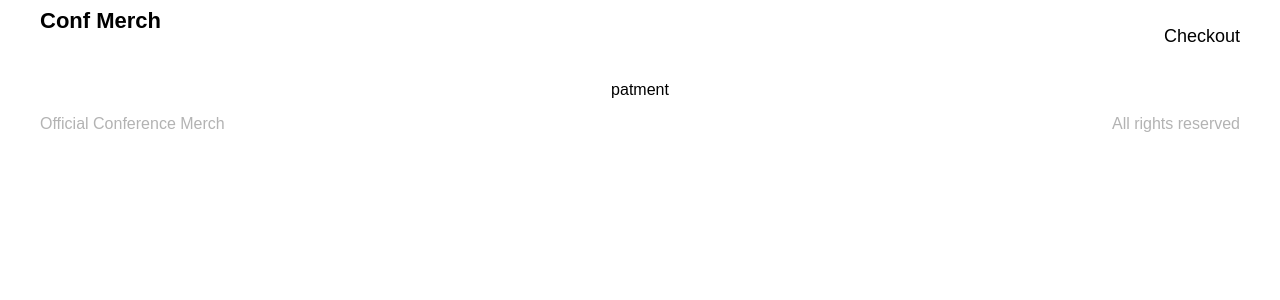
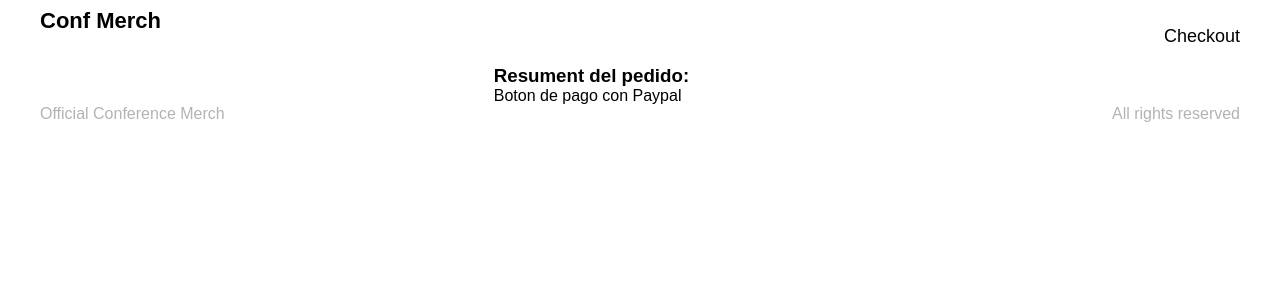
Before and after one commit to dorian-morones/conf-merch, a React app: page /checkout/payment in a window 1280 px wide. Shown: the top 300 px of the page. Built offline with nearby package versions, Linux system fonts and the light colour scheme.

Commit message:
Payment page

```diff
--- a/src/views/Payment/index.jsx
+++ b/src/views/Payment/index.jsx
@@ -1,7 +1,16 @@
 import React from "react";
+import { PaymentContainer, PaymentTitle } from "./style/payment";
 
 const Payment = () => {
-  return <p>patment</p>;
+  return (
+    <PaymentContainer>
+      <div className="Payment-content">
+        <PaymentTitle>Resument del pedido:</PaymentTitle>
+        <div className="Payment-button">Boton de pago con Paypal</div>
+      </div>
+      <div />
+    </PaymentContainer>
+  );
 };
 
 export default Payment;
--- /dev/null
+++ b/src/views/Payment/style/payment.js
@@ -0,0 +1,37 @@
+/* eslint-disable import/prefer-default-export */
+import styled from "styled-components";
+
+export const PaymentContainer = styled.div`
+  grid-template-columns: 3fr 1fr;
+  grid-gap: 2rem;
+  grid-row-gap: 1.5em;
+  display: grid;
+`;
+
+export const PaymentBack = styled.div`
+  margin: 10px 0 0 0;
+`;
+
+export const PaymentItem = styled.div`
+  display: flex;
+  justify-content: space-between;
+  align-items: center;
+`;
+
+export const PaymentButon = styled.button`
+  background-color: transparent;
+  border: none;
+  outline: none;
+`;
+
+export const PaymentElement = styled.div`
+  display: flex;
+  justify-content: space-between;
+  align-items: center;
+  width: 100%;
+  border-bottom: 1px solid #eee;
+`;
+
+export const PaymentTitle = styled.h3`
+  margin: 0;
+`;
```
